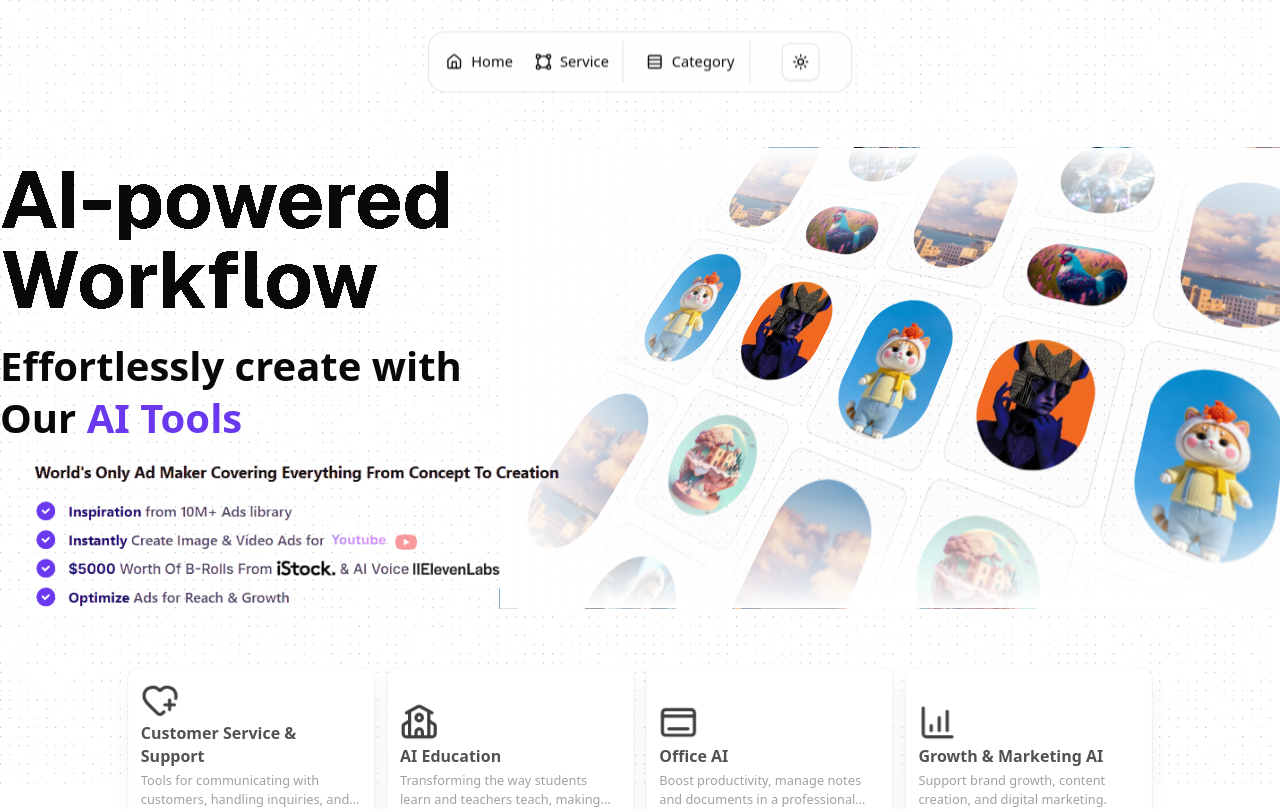
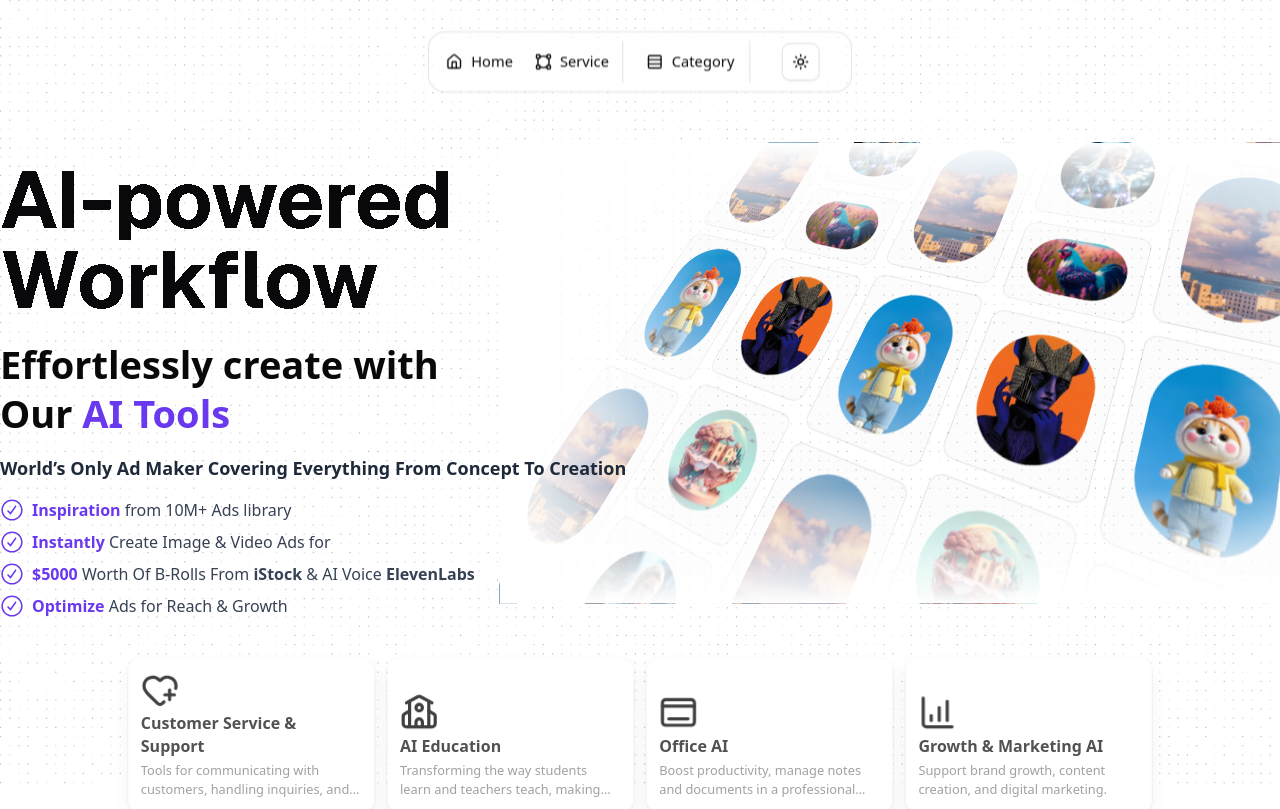
Before and after one commit to hoangtien07/AI-Tooler, a Next.js app: page / in a window 1280 px wide. Shown: the top 809 px of the page. Built offline with nearby package versions, Linux system fonts and the light colour scheme.

Commit message:
fix: node20 downgrade node18

```diff
--- a/app/layout.tsx
+++ b/app/layout.tsx
@@ -1,9 +1,11 @@
+
 import type { Metadata } from "next";
 import { Geist, Geist_Mono } from "next/font/google";
 import "./globals.css";
 import { ThemeProvider } from "@/components/Layout/Themes/theme-provider";
 import NavBar from "@/components/Layout/Navbar/Navbar";
 import Services from "./services";
+import {FlickeringGridCustom} from "@/components/magicui/custom/flickering-grid-custom";
 
 const geistSans = Geist({
   variable: "--font-geist-sans",
@@ -48,6 +50,9 @@ export default function RootLayout({
             <p>© 2025 LIAM. All rights reserved.</p>
           </footer> */}
         </ThemeProvider>
+        <div className="absolute inset-0 -z-10">
+          <FlickeringGridCustom />
+        </div>
       </body>
     </html>
   );
--- a/app/page.tsx
+++ b/app/page.tsx
@@ -1,29 +1,53 @@
 import {Marquee3D} from "@/components/magicui/custom/marquee-custom";
-import {FlickeringGridCustom} from "@/components/magicui/custom/flickering-grid-custom";
 import {MorphingTextCustom} from "@/components/magicui/custom/morphing-text-custom";
 import {BentoCustom} from "@/components/magicui/custom/bento-grid-custom";
-import TitleHome from "@/public/title-home.png";
-import Image from "next/legacy/image";
+import { CheckCircledIcon } from "@radix-ui/react-icons";
 
 export default function Home() {
   return (
     <div>
       <div className="h-[100vh]">
-        <div className="absolute top-0 left-0 right-0 bottom-0 z-[-2]">
-          <FlickeringGridCustom /> {/* Background flickering grid */}
-        </div>
         <div className="container flex items-center h-fit w-full relative">
           <div className="mt-[160px] ">
             <MorphingTextCustom />
-            <p className="text-[40px] mt-[80px] font-bold">Effortlessly create with </p>
-            <p className="text-[40px] font-bold mt-[-8px]">Our <span className="text-[#6938ef]">AI Tools</span></p>
-            <div className="max-w-[600px]">
-              <Image
-                src={TitleHome}
-                alt="Title Home"
-                className="w-full h-auto scale-90"
-              />
-            </div>
+            <p className="text-[38px] mt-[80px] font-bold">Effortlessly create with </p>
+            <p className="text-[38px] font-bold mt-[-8px]">Our <span className="text-[#6938ef]">AI Tools</span></p>
+
+            <p className="mt-3 font-semibold text-lg text-gray-800 dark:text-gray-300">
+              World’s Only Ad Maker Covering Everything From Concept To Creation
+            </p>
+
+            <ul className="mt-4 space-y-2 text-left text-gray-700 dark:text-gray-300">
+              <li className="flex items-start gap-2">
+                <CheckCircledIcon className="h-6 w-6 text-[#6938ef]" />
+                <span>
+                  <strong className="text-[#6938ef]">Inspiration</strong> from 10M+ Ads library
+                </span>
+              </li>
+
+              <li className="flex items-start gap-2">
+                <CheckCircledIcon className="h-6 w-6 text-[#6938ef]" />
+                <span>
+                  <strong className="text-[#6938ef]">Instantly</strong> Create Image & Video Ads for{' '}
+                </span>
+              </li>
+
+              <li className="flex items-start gap-2">
+                <CheckCircledIcon className="h-6 w-6 text-[#6938ef]" />
+                <span>
+                  <strong className="text-[#6938ef]">$5000</strong> Worth Of B-Rolls From{' '}
+                  <strong className="font-semibold">iStock</strong> & AI Voice{' '}
+                  <strong className="font-semibold">ElevenLabs</strong>
+                </span>
+              </li>
+
+              <li className="flex items-start gap-2">
+                <CheckCircledIcon className="h-6 w-6 text-[#6938ef]" />
+                <span>
+                  <strong className="text-[#6938ef]">Optimize</strong> Ads for Reach & Growth
+                </span>
+              </li>
+            </ul>
           </div>
           <div className="absolute right-[-100px] top-1/2 transform -translate-y-1/3 z-[-1]">
             <Marquee3D />
--- a/app/product/[slug]/page.tsx
+++ b/app/product/[slug]/page.tsx
@@ -8,34 +8,49 @@ import { Avatar } from "@/components/ui/avatar";
 import { Card, CardHeader, CardContent } from "@/components/ui/card";
 import { ShieldPlus, ShieldMinus, MoveRight, CircleDollarSign } from 'lucide-react';
 import { Button } from "@/components/ui/button"
+import Link from "next/link";
 
 const CategoryPage = () => {
   const pathname = usePathname();
 
   const currentBot = botData.find((bot) => bot.key === pathname.split("/").pop());
-  const currentCategory = categories.map((category) =>
-    category.tags?.some((tag) => tag.tools?.some((tool) => tool.key === currentBot?.key))
+   const currentCategory = categories.filter((category) =>
+    category.tags?.some((tag) =>
+      tag.tools?.some((tool) => tool.key === currentBot?.key)
+    )
   );
+
   const goOriginBot = () => {
       window.open(currentBot?.link, "_blank");
   }
 
   return (
-      <div className="container !mt-[140px] mx-auto p-4">
+      <div className="container !mt-[120px] mx-auto p-4">
         <BreadcrumbCustom />
         {currentBot ? (
         <div className="flex flex-col gap-6 mt-[40px]">
           <div className="grid grid-cols-1 items-stretch gap-x-0 gap-y-4 lg:grid-cols-3 lg:gap-4">
             <Image src={currentBot.logo} alt={currentBot.name} className="h-72 w-full rounded-md object-cover lg:h-auto" />
-            <Card className="col-span-2 flex items-center justify-center p-6">
+            <Card className="col-span-2 justify-center p-6">
               <div className="flex flex-col gap-4 px-4">
-                <p className="text-xl font-medium lg:text-3xl pl-5">
-                  {currentBot.name}
-                </p>
+                <div className="flex justify-between pr-4">
+                  <p className="text-xl font-medium lg:text-3xl pl-5">{currentBot.name}</p>
+                  <p className="flex items-end">
+                    {currentCategory.length > 0
+                      ? (<>
+                        <p className="ml-[20px] mr-[8px]">Category: </p>
+                        {currentCategory.map((category, index) => (
+                          <span key={category.key} className="text-blue-600">
+                            <Link href={`/category/${category.key}`}>{category.title}</Link>
+                            {index < currentCategory.length - 1 && ", "}
+                          </span>
+                        ))}
+                        </>)
+                      : ""}
+                  </p>
+                </div>
                 <div className="flex flex-col items-start">
                   <p>{currentBot.features.map((feature, index) => <li key={index}>{feature}</li>)}</p>
-                  <p>{currentCategory}</p>
-                  {/* <p>{currentCategory.length > 0 ? currentCategory.map(category => category !== undefined ? category.title : "").join(", ") : "Uncategorized"}</p> */}
                 </div>
                 <Button className="cursor-pointer py-4 transition-all text-base duration-300 hover:opacity-90" onClick={goOriginBot}>Go to website <MoveRight /></Button>
               </div>
--- a/components/magicui/custom/flickering-grid-custom.tsx
+++ b/components/magicui/custom/flickering-grid-custom.tsx
@@ -2,21 +2,38 @@
 
 import { useEffect, useState } from "react";
 import { FlickeringGrid } from "@/components/magicui/flickering-grid";
+interface FlickeringGridCustomProps {
+  width?: number;
+  height?: number;
+}
 
-export function FlickeringGridCustom() {
-  const [size, setSize] = useState({ width: 800, height: 800 });
+export function FlickeringGridCustom({
+  width,
+  height,
+}: FlickeringGridCustomProps) {
+  const [size, setSize] = useState({
+    width: width ?? 800,
+    height: height ?? 800,
+  });
 
   useEffect(() => {
+    if (width !== undefined && height !== undefined) {
+      setSize({ width, height });
+      return;
+    }
+
     function handleResize() {
       setSize({
         width: window.innerWidth,
         height: window.innerHeight,
       });
     }
+
     handleResize();
     window.addEventListener("resize", handleResize);
+
     return () => window.removeEventListener("resize", handleResize);
-  }, []);
+  }, [width, height]);
 
   return (
     <div className="relative h-full w-full overflow-hidden">
--- a/package.json
+++ b/package.json
@@ -2,6 +2,9 @@
   "name": "ai-tooler",
   "version": "0.1.0",
   "private": true,
+  "engines": {
+    "node": ">=18 <20"
+  },
   "scripts": {
     "dev": "next dev --turbopack",
     "build": "next build",
```
Also changed, not shown: components/Layout/BotList/BotList.tsx (+0 -9 lines), 2 other files (tests, documents, lock files or other folders).
